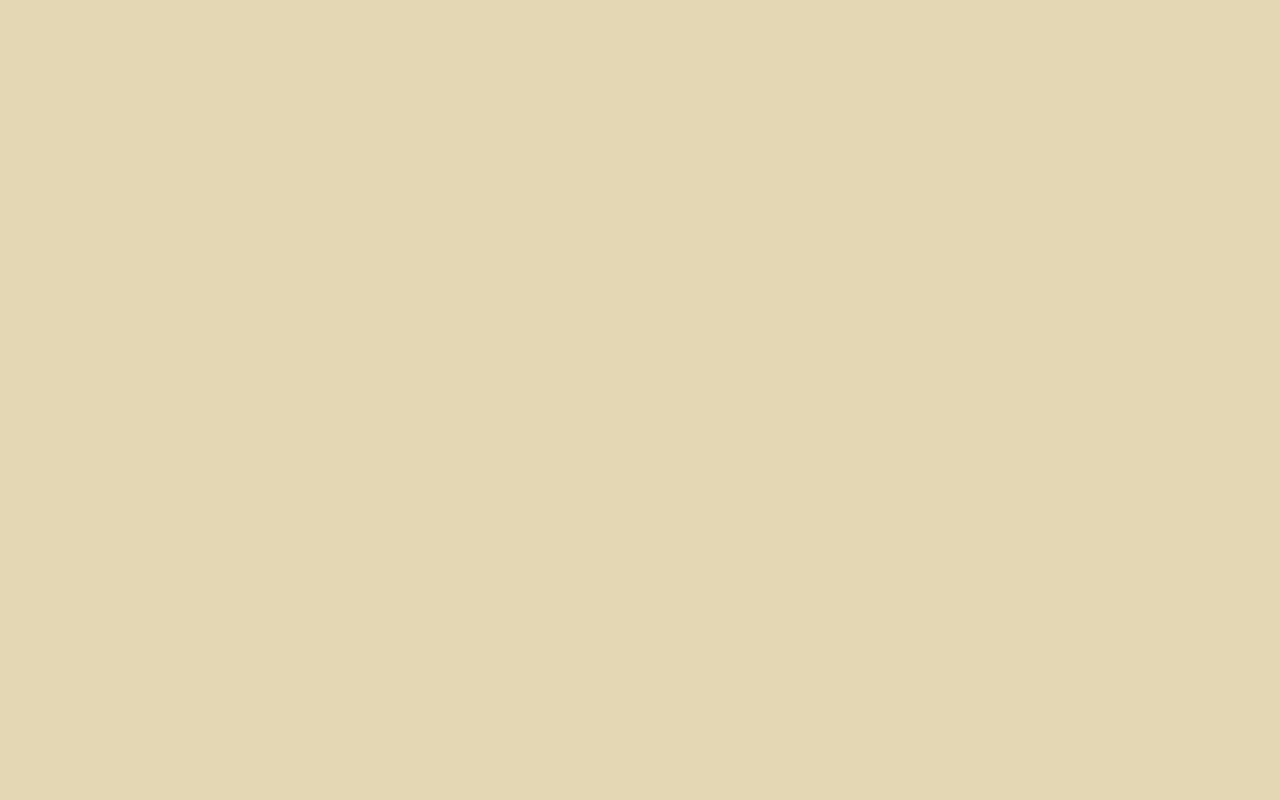
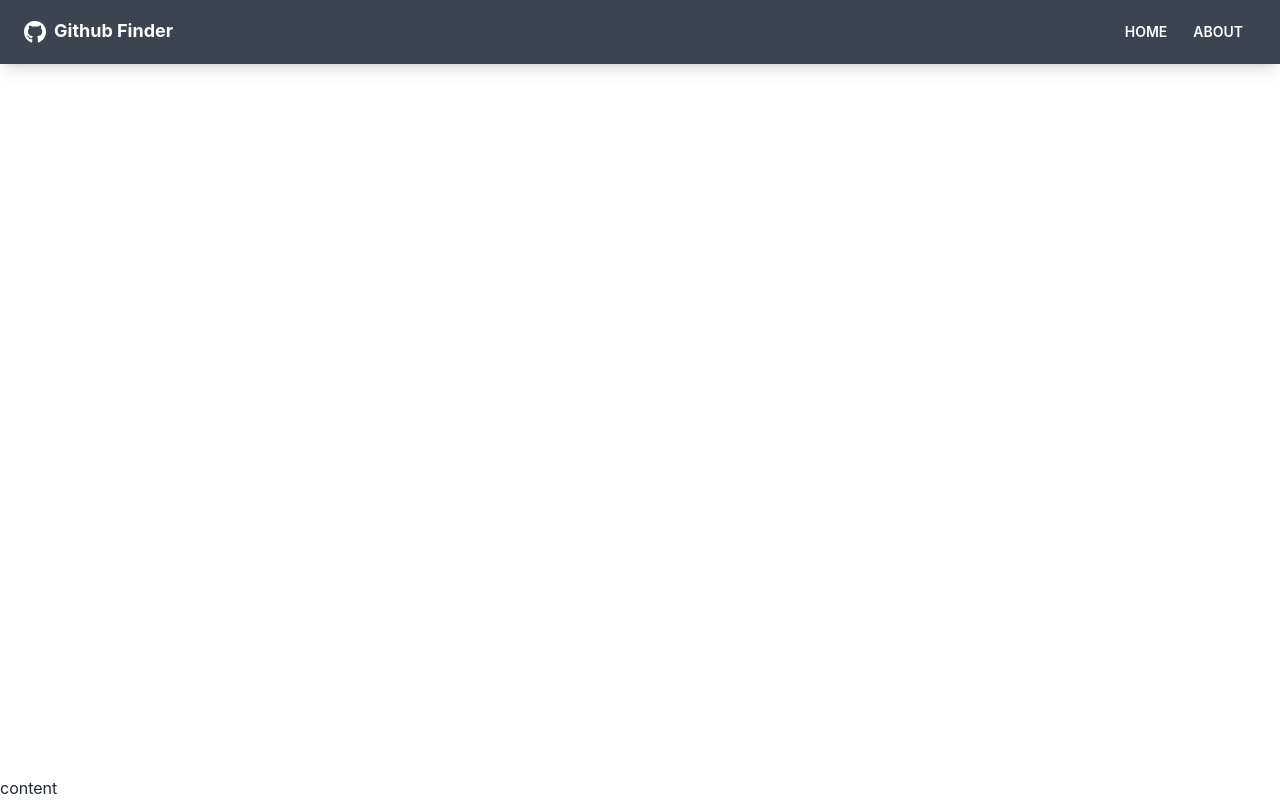
Before and after one commit to ElyesBenKhoud/GithubFinder, a React (Create React App) app: page / in a window 1280 px wide. Built offline with nearby package versions, Linux system fonts and the light colour scheme.

Commit message:
Navbar done

```diff
--- a/package.json
+++ b/package.json
@@ -9,6 +9,8 @@
     "daisyui": "^2.13.6",
     "react": "^18.0.0",
     "react-dom": "^18.0.0",
+    "react-icons": "^4.3.1",
+    "react-router-dom": "^6.3.0",
     "react-scripts": "5.0.1",
     "web-vitals": "^2.1.4"
   },
--- a/public/index.html
+++ b/public/index.html
@@ -1,5 +1,5 @@
 <!DOCTYPE html>
-<html lang="en" data-theme="retro">
+<html lang="en">
   <head>
     <meta charset="utf-8" />
     <link rel="icon" href="%PUBLIC_URL%/favicon.ico" />
--- a/src/App.js
+++ b/src/App.js
@@ -1,7 +1,15 @@
 import "./App.css";
-
+import { BrowserRouter as Router, Route } from "react-router-dom";
+import Navbar from "./components/layout/Navbar";
 function App() {
-  return <div></div>;
+  return (
+    <Router>
+      <div className="flex flex-col justify-between h-screen">
+        <Navbar />
+        <main>content</main>
+      </div>
+    </Router>
+  );
 }
 
 export default App;
--- /dev/null
+++ b/src/components/layout/Navbar.jsx
@@ -0,0 +1,39 @@
+import React from "react";
+import { FaGithub } from "react-icons/fa";
+import { Link } from "react-router-dom";
+import PropTypes from "prop-types";
+
+const Navbar = ({ title }) => {
+  return (
+    <nav className="navbar mb-12 shadow-lg bg-neutral text-neutral-content">
+      <div className="container mx-auto">
+        <div className="flex-none px-2 mx-2">
+          <FaGithub className="inline pr-2 text-3xl" />
+          <Link to="/" className="text-lg font-bold">
+            {title}
+          </Link>
+        </div>
+        <div className="flex-1 px-2 mx-2">
+          <div className="flex justify-end">
+            <Link to="/" className="btn btn-ghost btn-sm rounded-btn">
+              Home
+            </Link>
+            <Link to="/about" className="btn btn-ghost btn-sm rounded-btn">
+              About
+            </Link>
+          </div>
+        </div>
+      </div>
+    </nav>
+  );
+};
+
+Navbar.defaultProps = {
+  title: "Github Finder",
+};
+
+Navbar.propTypes = {
+  title: PropTypes.string,
+};
+
+export default Navbar;
--- a/tailwind.config.js
+++ b/tailwind.config.js
@@ -1,5 +1,5 @@
 module.exports = {
-  content: ["./src/**/*.{html,js}"],
+  content: ["./src/**/*.{html,js,jsx}"],
   theme: {
     extend: {},
   },
```
Also changed, not shown: 2 other files (tests, documents, lock files or other folders).
